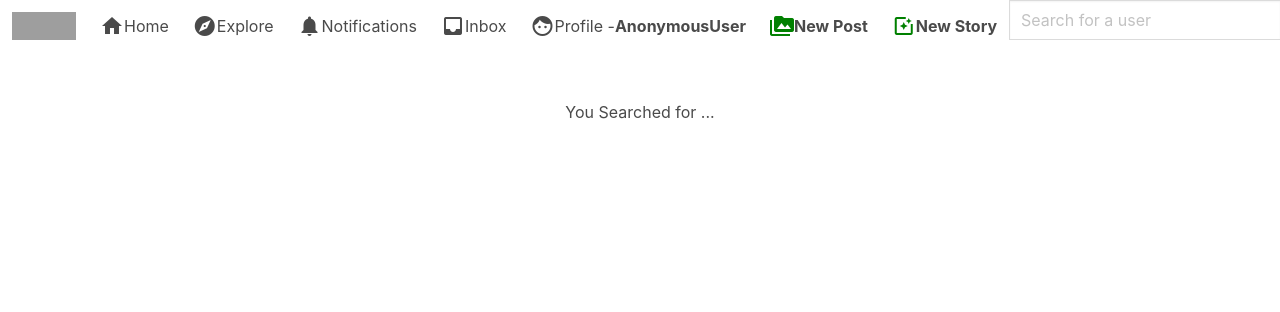
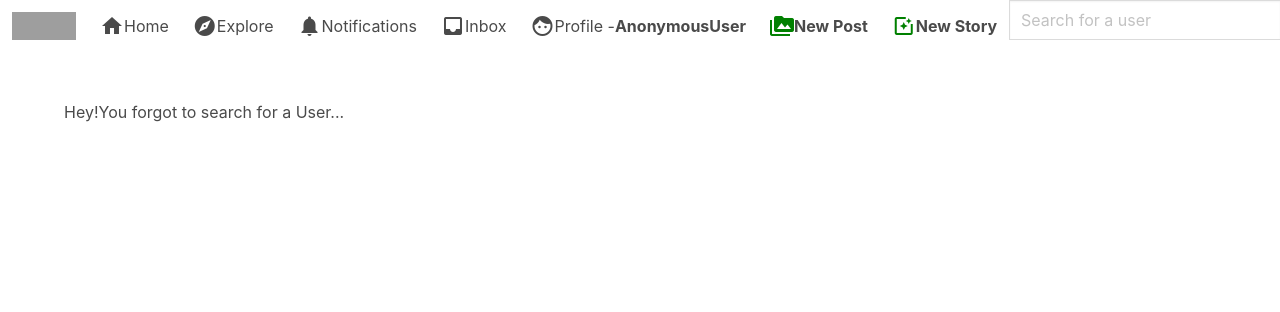
Before and after one commit to verowangari/django-insta, a Django app: template clone/templates/search_users.html in a window 1280 px wide; the page is wider, and only the part inside the window is pictured. Shown: the top 312 px of that part. Run offline with Django 4.2, Linux system fonts and the light colour scheme; the template is opened without the code that fills it, so the values that code supplies are empty; some libraries are stand-ins or nearby versions; grey boxes are pictures that could not be loaded.

Commit message:
test search

```diff
--- a/clone/templates/base.html
+++ b/clone/templates/base.html
@@ -77,7 +77,7 @@
           {% csrf_token%}
 
            <div class="control">
-           <input class="input" type="Search" placeholder="Search for a user"> </div>
+           <input class="input" name="searched" type="Search" placeholder="Search for a user"> </div>
            <div class="control">
            <button class="button is-primary" type="submit">Search</button> </div>
 
--- a/clone/templates/search_users.html
+++ b/clone/templates/search_users.html
@@ -1,5 +1,9 @@
 {% extends 'base.html'%}
 {% load static %}
 {% block content %}
-<center><h1>You Searched for ...</h1></center>
+{% if searched %}
+<center><h1>You Searched for {{searched}}</h1></center>
+{% else %}
+<h1>Hey!You forgot to search for a User...</h1>
+{% endif %}
 {% endblock  %}
```
Also changed, not shown: post/views.py (+13 -2 lines).
